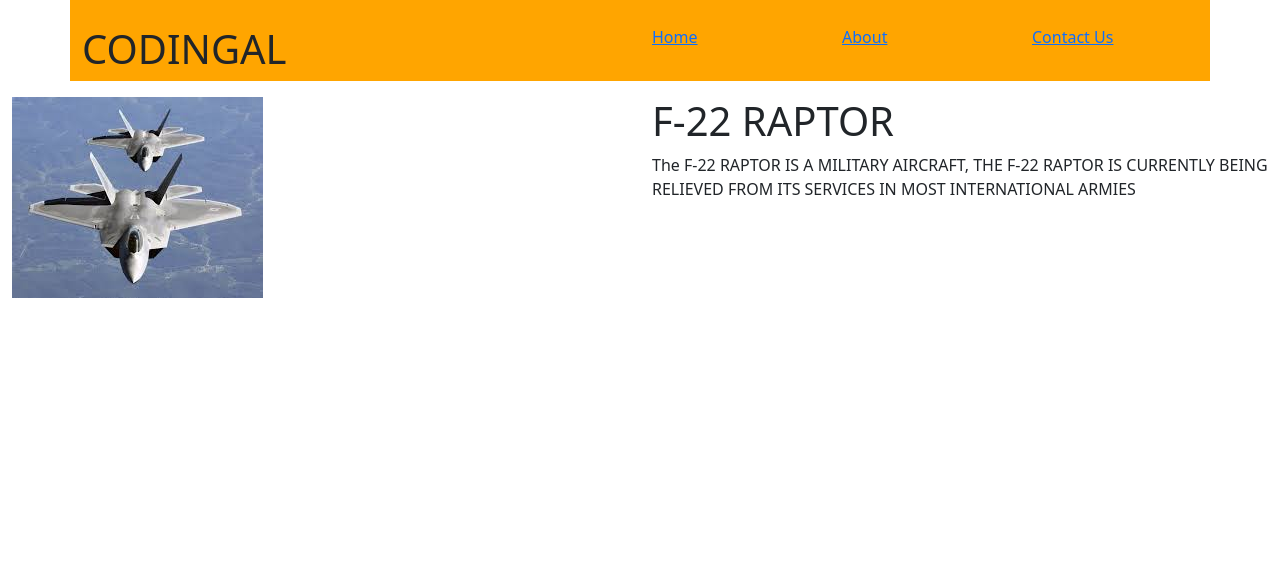
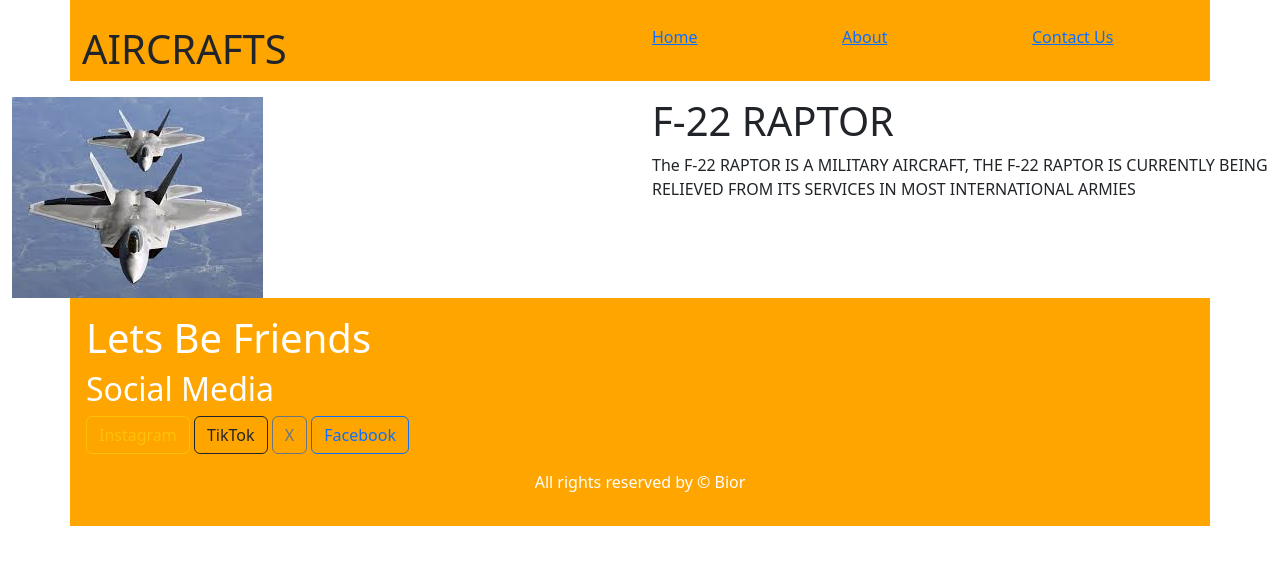
Before and after one commit to codingmaster675/L10--FINAL-PROJECT, a plain HTML site: page index.html in a window 1280 px wide. Drawn offline with nearby package versions, Linux system fonts and the light colour scheme.

Commit message:
Added footer

```diff
--- a/index.html
+++ b/index.html
@@ -21,7 +21,7 @@
     <nav class="container">
         <div class="row">
             <div class="col-6">
-                <h1>CODINGAL</h1>
+                <h1>AIRCRAFTS</h1>
             </div>
             <div class="col-6">
                 <div class="row">
@@ -51,6 +51,19 @@
             </div>
         </div>
     </main>
+    <footer class="container p-3">
+     <h1 style="color: white;">Lets Be Friends</h1>
+     <h2 style="color: white;">Social Media</h2>
+     <div>
+        <a href="#" class="btn btn-outline-warning">Instagram</a>
+        <a href="#" class="btn btn-outline-dark">TikTok</a>
+        <a href="#" class="btn btn-outline-secondary">X</a>
+        <a href="#" class="btn btn-outline-primary">Facebook</a>
+     </div>
+     <div class="text-center mt-3 text-white">
+       <p>All rights reserved by &copy; Bior</p>
+     </div>
+    </footer>
     <script src="https://cdn.jsdelivr.net/npm/bootstrap@5.3.3/dist/js/bootstrap.bundle.min.js" integrity="sha384-YvpcrYf0tY3lHB60NNkmXc5s9fDVZLESaAA55NDzOxhy9GkcIdslK1eN7N6jIeHz" crossorigin="anonymous"></script>
   </body>
 </html>
```
